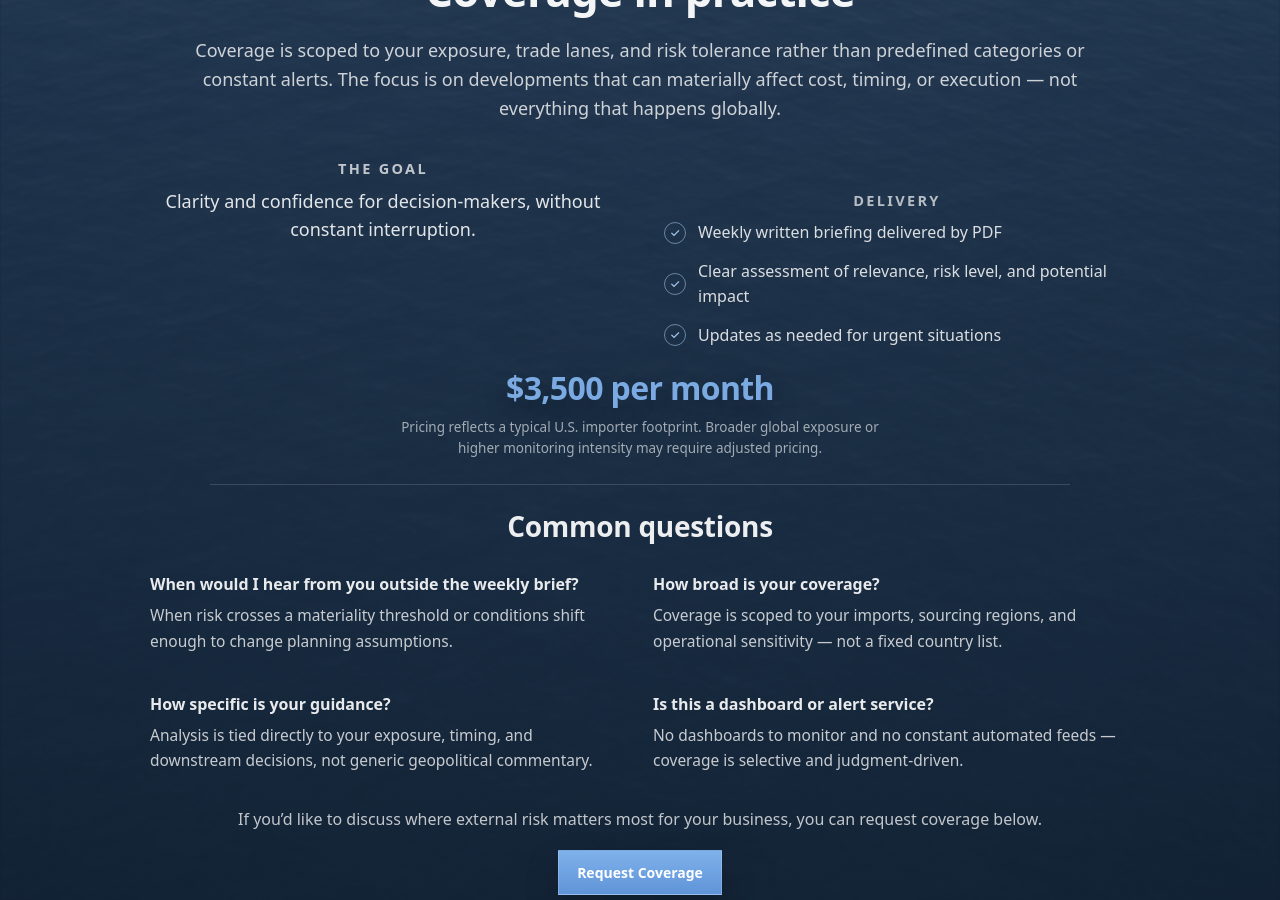
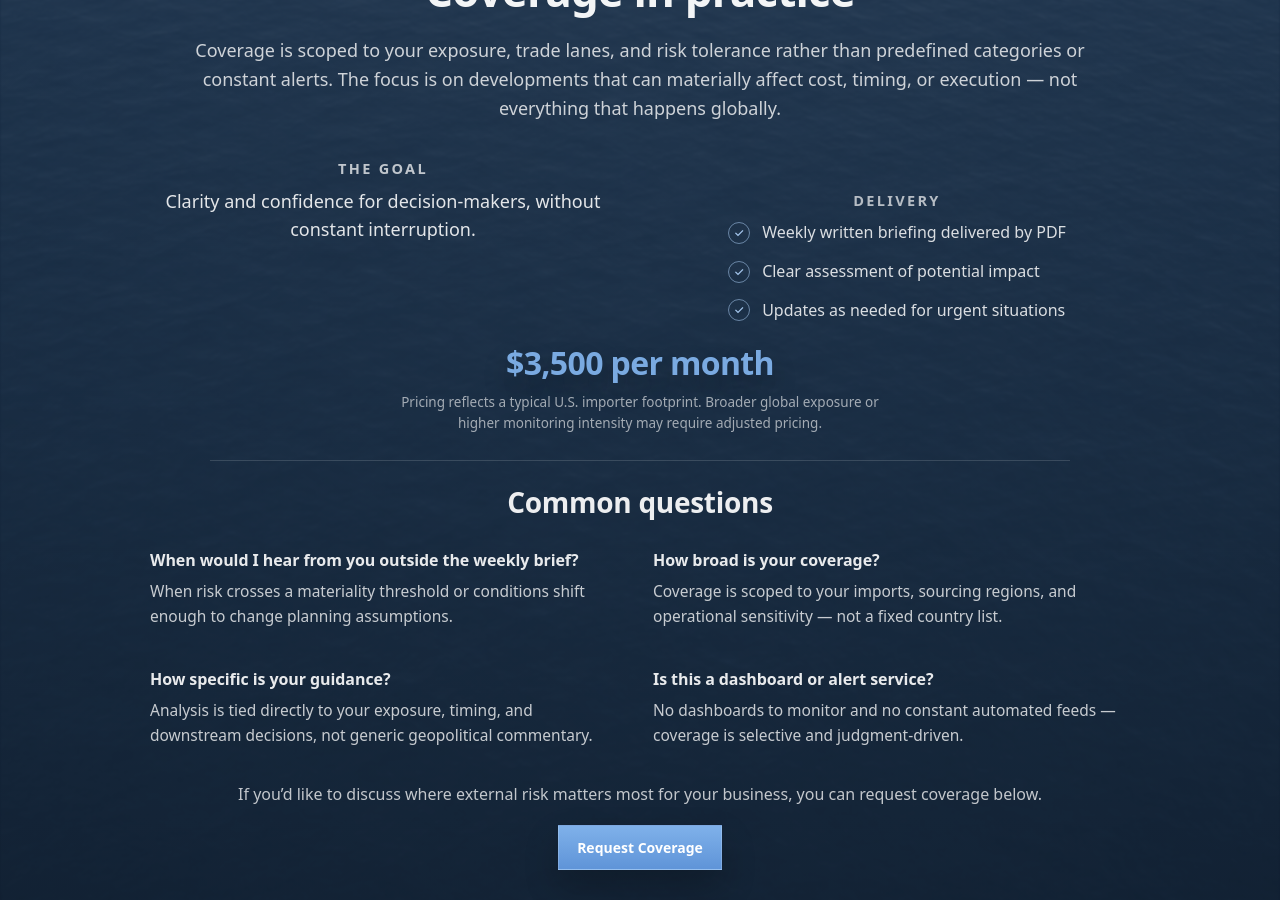
Before and after one commit to importrisk/import-risk-intelligence-site, a Jekyll site: the page built from method.html, in a window 1280 px wide and 900 px high, scrolled down 922 px. Built offline with Jekyll 4.4.1, drawn with Linux system fonts in a browser that asks for light colours.

Commit message:
Update method.html

```diff
--- a/method.html
+++ b/method.html
@@ -224,7 +224,7 @@
 
     <ul class="mp-includes" aria-label="Delivery cadence">
       <li>Weekly written briefing delivered by PDF</li>
-      <li>Clear assessment of relevance, risk level, and potential impact</li>
+      <li>Clear assessment of potential impact</li>
       <li>Updates as needed for urgent situations</li>
     </ul>
   </div>
```
